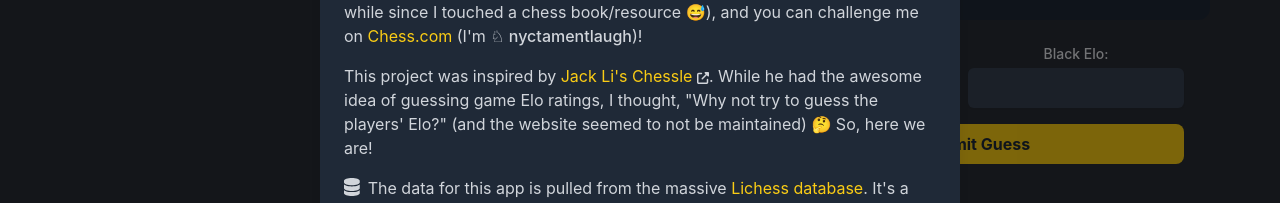
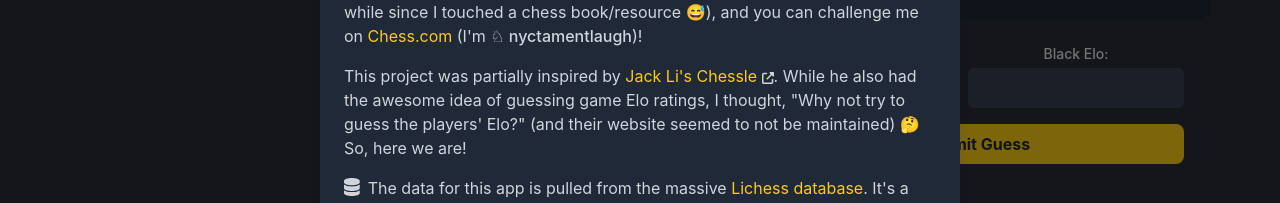
Before and after one commit to elbionredenica/eloguessr, a React (Create React App) app in the folder frontend/: page / in a window 1280 px wide. Both pictures are taken after a click on the button "About". Shown: the part 232-435 px from the top of the page. Built offline with nearby package versions, Linux system fonts and the light colour scheme; no server answers.

Commit message:
chore: content fix

```diff
--- a/frontend/src/components/Footer.js
+++ b/frontend/src/components/Footer.js
@@ -92,7 +92,7 @@ const Footer = () => {
               )!
             </p>
             <p className="mb-4">
-              This project was inspired by{" "}
+              This project was partially inspired by{" "}
               <a
                 href="https://jackli.gg/chessle"
                 target="_blank"
@@ -102,8 +102,8 @@ const Footer = () => {
                 Jack Li's Chessle
               </a>{" "}
               <FontAwesomeIcon icon={faExternalLinkAlt} className="text-xs" />.
-              While he had the awesome idea of guessing game Elo ratings, I
-              thought, "Why not try to guess the players' Elo?" (and the website seemed to not be maintained) 🤔 So, here we
+              While he also had the awesome idea of guessing game Elo ratings, I
+              thought, "Why not try to guess the players' Elo?" (and their website seemed to not be maintained) 🤔 So, here we
               are!
             </p>
             <p className="mb-4">
```
Also changed, not shown: 1 other file (tests, documents, lock files or other folders).
